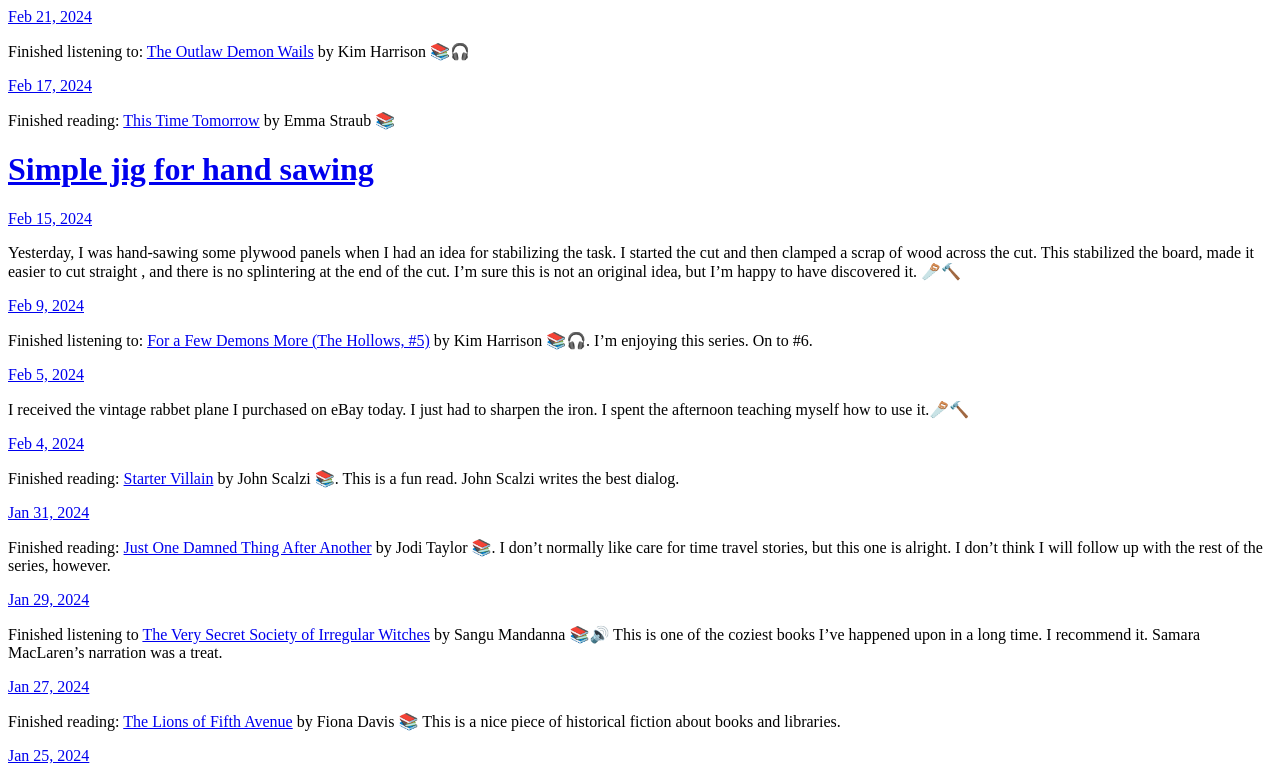
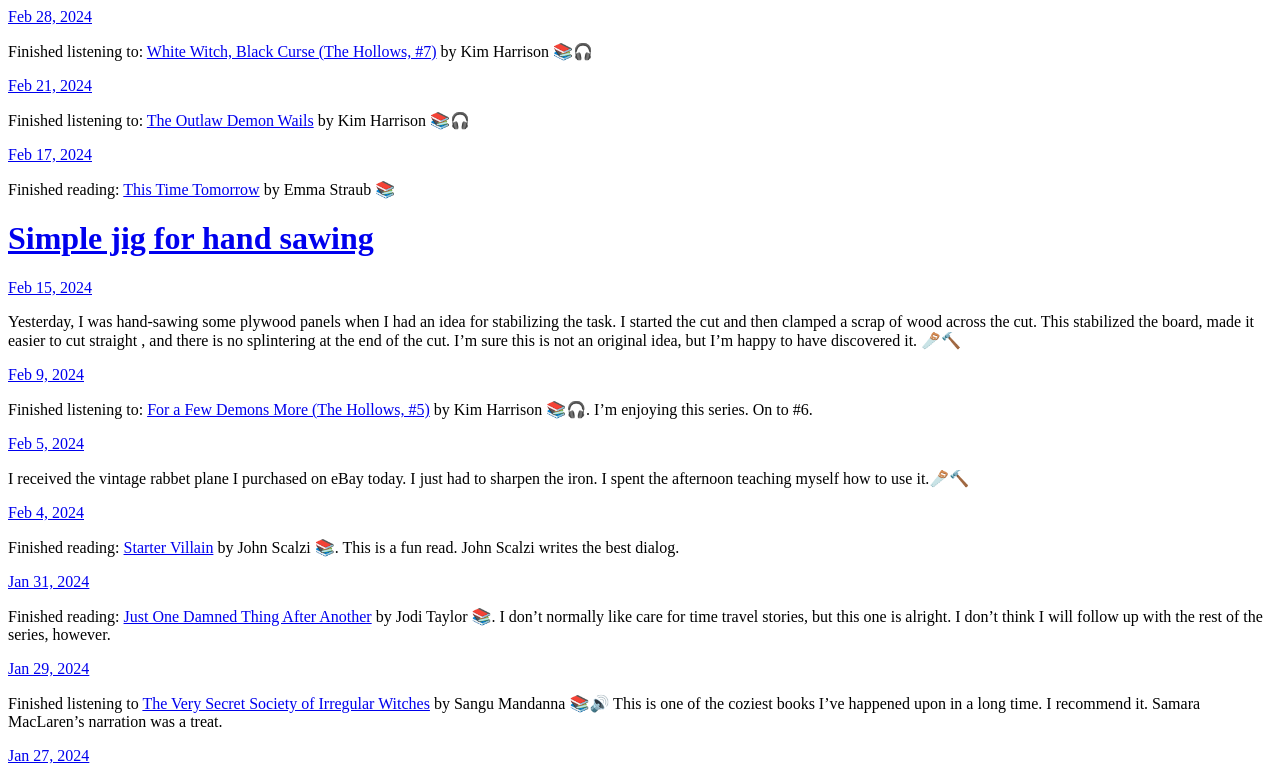
Before and after one commit to palousegeo/microblog, a plain HTML site: page index.html in a window 1280 px wide. Shown: the top 778 px of the page. Drawn offline with Linux system fonts and the light colour scheme.

Commit message:
Archiving from Micro.blog.

```diff
--- a/index.html
+++ b/index.html
@@ -21,6 +21,17 @@
 <div class="h-feed">
 
 
+
+	  <div class="h-entry">
+
+
+		<a href="https://palousegeo.com/2024/02/28/finished-listening-to.html" class="u-url"><time class="dt-published" datetime="2024-02-28 12:43:08 -0800">Feb 28, 2024</time></a>
+
+		<div class="e-content">
+			 <p>Finished listening to: <a href="https://micro.blog/books/9780061138010">White Witch, Black Curse (The Hollows, #7)</a> by Kim Harrison 📚🎧</p>
+
+		</div>
+	  </div>
 
 	  <div class="h-entry">
 
```
